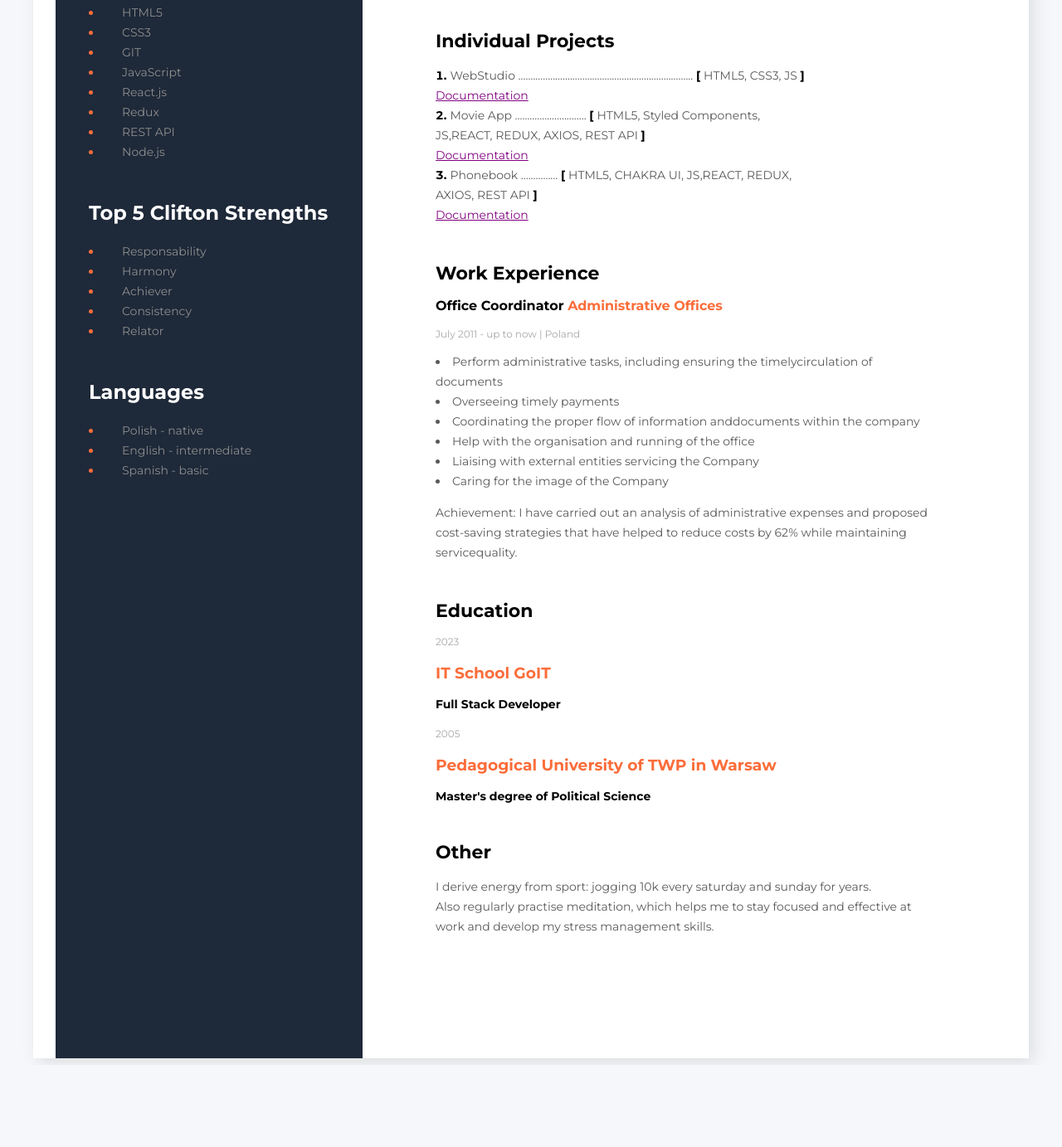
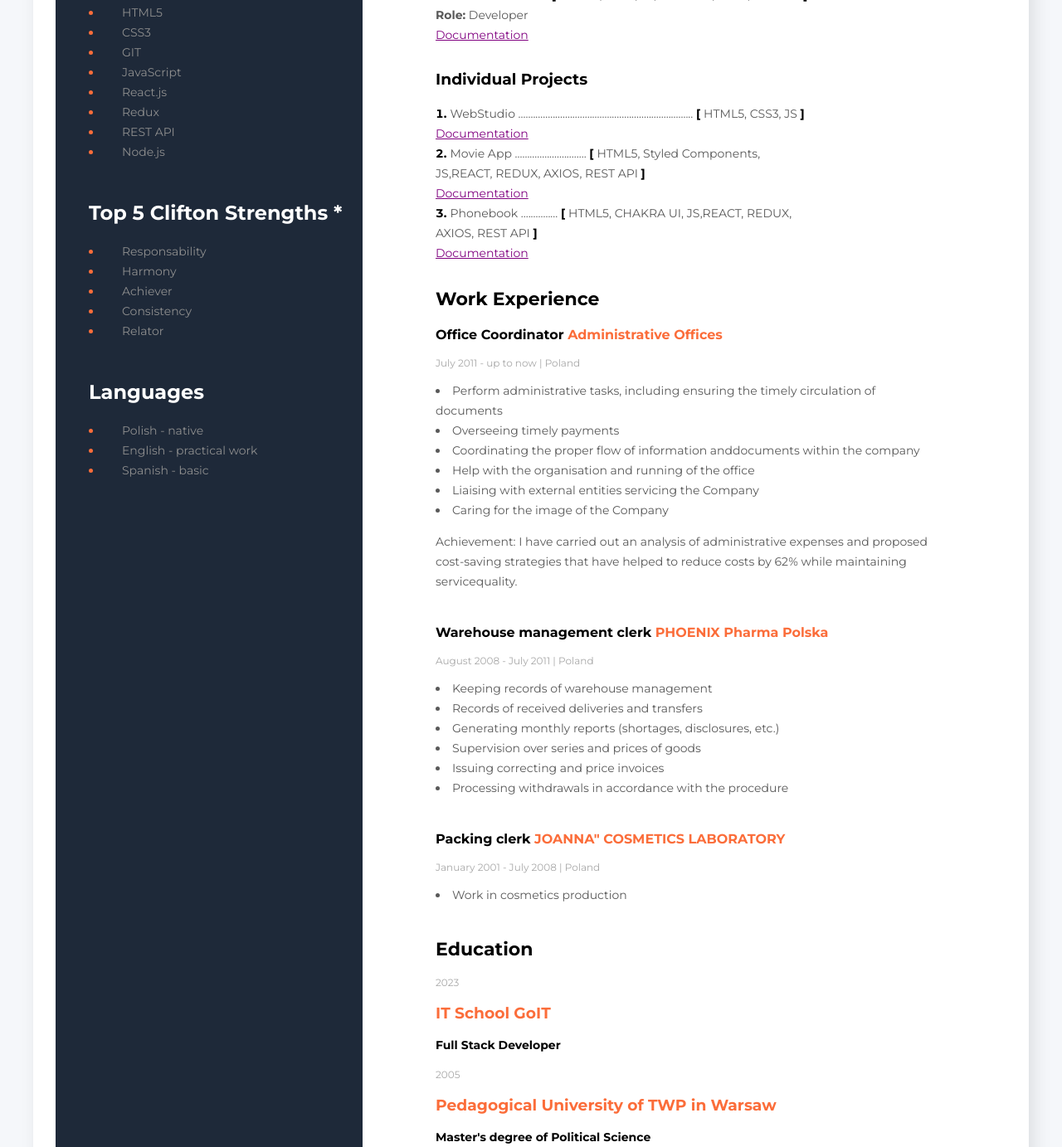
Before and after one commit to IzabelaSwiadkowska/CV, a plain HTML site: page index.html in a window 1280 px wide. Shown: the part 706-2089 px from the top of the page at 83% size. Before the commit the page ends 1990 px from the top, so only its background shows below. Drawn offline with Linux system fonts and the light colour scheme.

Commit message:
added somethings

```diff
--- a/index.html
+++ b/index.html
@@ -35,10 +35,10 @@
             React.
           </p>
         </div>
+        <h2 class="header-primary">Projects Experience</h2>
 
         <div class="projects">
-          <h2 class="header-primary">Collaborative Projects</h2>
-
+          <h3>Group Projects</h3>
           <ol class="list-primary">
             <li>
               <a
@@ -82,7 +82,7 @@
           </ol>
         </div>
         <div class="projects">
-          <h2 class="header-primary">Individual Projects</h2>
+          <h3>Individual Projects</h3>
 
           <ol class="list-primary">
             <li>
@@ -145,8 +145,8 @@
             </li>
           </ol>
         </div>
+        <h2 class="header-primary">Work Experience</h2>
         <div class="blocks">
-          <h2 class="header-primary">Work Experience</h2>
           <h3 class="job-name">
             Office Coordinator
             <span class="highlight"> Administrative Offices</span>
@@ -155,8 +155,8 @@
 
           <ul class="job-list">
             <li>
-              Perform administrative tasks, including ensuring the
-              timelycirculation of documents
+              Perform administrative tasks, including ensuring the timely
+              circulation of documents
             </li>
             <li>Overseeing timely payments</li>
             <li>
@@ -172,6 +172,33 @@
             expenses and proposed cost-saving strategies that have helped to
             reduce costs by 62% while maintaining servicequality.
           </p>
+        </div>
+        <div class="blocks">
+          <h3 class="job-name">
+            Warehouse management clerk
+            <span class="highlight"> PHOENIX Pharma Polska</span>
+          </h3>
+          <p class="job-date">August 2008 - July 2011 | Poland</p>
+
+          <ul class="job-list">
+            <li>Keeping records of warehouse management</li>
+            <li>Records of received deliveries and transfers</li>
+            <li>Generating monthly reports (shortages, disclosures, etc.)</li>
+            <li>Supervision over series and prices of goods</li>
+            <li>Issuing correcting and price invoices</li>
+            <li>Processing withdrawals in accordance with the procedure</li>
+          </ul>
+        </div>
+        <div class="blocks">
+          <h3 class="job-name">
+            Packing clerk
+            <span class="highlight"> JOANNA" COSMETICS LABORATORY</span>
+          </h3>
+          <p class="job-date">January 2001 - July 2008 | Poland</p>
+
+          <ul class="job-list">
+            <li>Work in cosmetics production</li>
+          </ul>
         </div>
 
         <div class="blocks">
@@ -256,7 +283,8 @@
           </ul>
         </div>
         <div class="skills-block">
-          <h2 class="header-secondary">Top 5 Clifton Strengths</h2>
+          <h2 class="header-secondary">Top 5 Clifton Strengths *</h2>
+
           <ul class="list-secondary">
             <li><span class="list-secondary-item">Responsability</span></li>
             <li><span class="list-secondary-item">Harmony</span></li>
@@ -270,10 +298,17 @@
           <ul class="list-secondary">
             <li><span class="list-secondary-item">Polish - native</span></li>
             <li>
-              <span class="list-secondary-item">English - intermediate</span>
+              <span class="list-secondary-item">English - practical work</span>
             </li>
             <li><span class="list-secondary-item">Spanish - basic</span></li>
           </ul>
+        </div>
+        <div class="gallup-explanation">
+          <p class="explanation">
+            * a.k.a. the Gallup test, allows us to identify our talents, i.e.
+            our dominant styles: thinking, acting, building relationships,
+            completing tasks.
+          </p>
         </div>
       </aside>
     </div>
--- a/style.css
+++ b/style.css
@@ -69,6 +69,9 @@ h1 {
   font-size: 45px;
   line-height: 55px;
 }
+h2 {
+  margin-top: 30px;
+}
 .description {
   font-weight: 400;
   font-size: 14px;
@@ -78,7 +81,7 @@ h1 {
 }
 .projects {
   width: 450px;
-  margin-bottom: 45px;
+  margin-bottom: 30px;
 }
 .list-primary {
   font-weight: 700;
@@ -118,12 +121,12 @@ h1 {
   font-weight: 700;
   font-size: 22px;
   line-height: 27px;
-  margin-bottom: 16px;
 }
 .job-name {
   font-weight: 700;
   font-size: 16px;
   line-height: 20px;
+  margin-top: 20px;
 }
 .highlight {
   color: #fb6d3a;
@@ -172,5 +175,14 @@ h4 {
 
 .blocks {
   width: 600px;
-  margin-bottom: 45px;
+
+  margin-bottom: 40px;
 }
+.gallup-explanation {
+  margin-top: 1000px;
+  padding: 10px;
+}
+.explanation {
+  color: whitesmoke;
+  font-size: 12px;
+}
```
